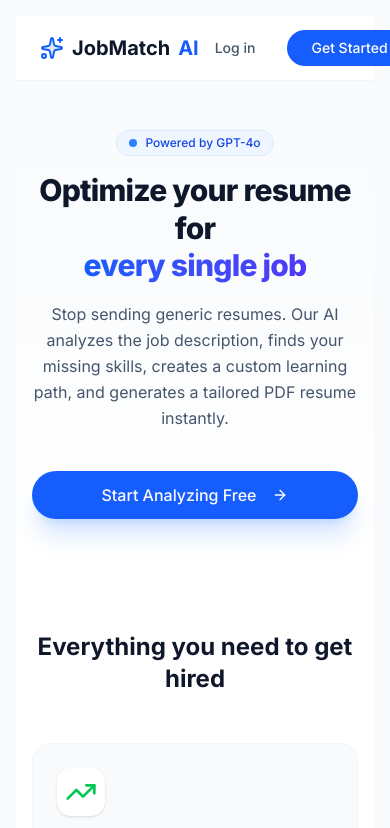
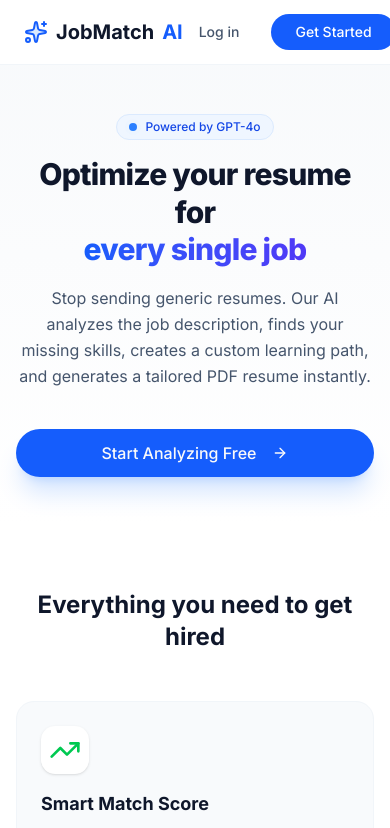
Before and after one commit to Vanilla1002/Job-Match-AI-Assistant, a Next.js app: page / in a window 390 px wide. Shown: the top 828 px of the page. Built offline with nearby package versions, Linux system fonts and the light colour scheme; no server answers.

Commit message:
feat: Simplify layout and enhance responsiveness for main content area

```diff
--- a/src/app/analysis/page.tsx
+++ b/src/app/analysis/page.tsx
@@ -98,7 +98,6 @@ export default function Dashboard() {
   if (loading) return <LoadingScreen />
 
   return (
-      // שינוי: הרחבת הקונטיינר למסכים גדולים
       <div className="p-4 md:p-8 2xl:p-12 max-w-2xl md:max-w-5xl xl:max-w-6xl 2xl:max-w-7xl mx-auto animate-in fade-in slide-in-from-bottom-4 duration-500 pt-20 md:pt-8 transition-all">
       <div className="flex flex-col md:flex-row justify-between items-start gap-4 mb-8">
         <div>
--- a/src/app/history/page.tsx
+++ b/src/app/history/page.tsx
@@ -26,7 +26,7 @@ export default function HistoryPage() {
   if (loading) return <LoadingScreen />
 
   return (
-    // שינוי: max-w-5xl/6xl/7xl
+    // change: max-w-5xl/6xl/7xl
     <div className="p-4 md:p-8 2xl:p-12 max-w-2xl md:max-w-5xl xl:max-w-6xl 2xl:max-w-7xl mx-auto animate-in fade-in slide-in-from-bottom-4 duration-500 pt-20 md:pt-8 transition-all">
       <h1 className="text-2xl md:text-3xl 2xl:text-5xl font-bold mb-6 2xl:mb-10">Analysis History</h1>
       <div className="grid gap-4 md:gap-6 2xl:gap-8">
--- a/src/app/layout.tsx
+++ b/src/app/layout.tsx
@@ -21,7 +21,7 @@ export default function RootLayout({
       <body className={inter.className}>
         <div className="flex flex-col md:flex-row min-h-screen bg-slate-50 dark:bg-slate-950">
           <Sidebar />
-          <main className="flex-1 overflow-y-auto w-full px-4 py-4 md:px-8 md:py-8 xl:px-16 2xl:px-24 2xl:max-w-7xl mx-auto transition-all duration-300">
+          <main className="flex-1 overflow-y-auto w-full">
             {children}
           </main>
           <Toaster position="top-center" richColors />
```
